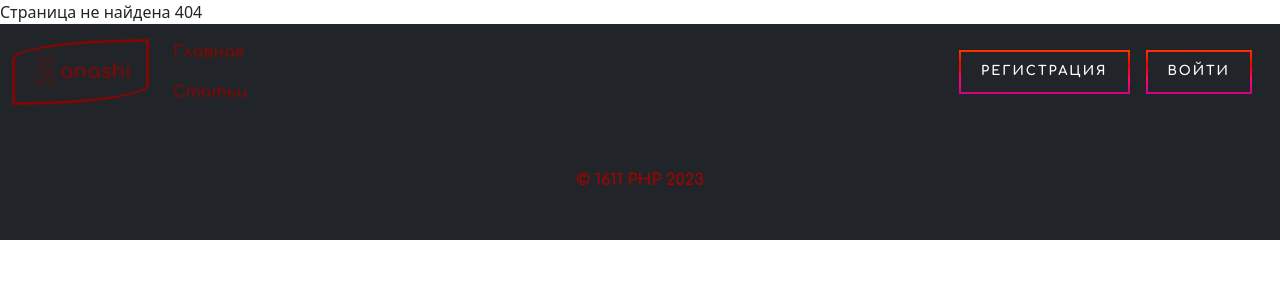
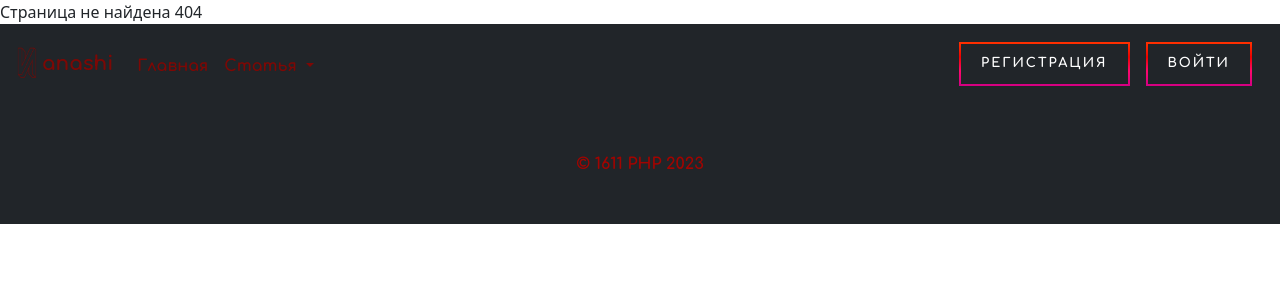
Before and after one commit to Nanassshi/php1611, a PHP site: page /router.php in a window 1280 px wide. Shown: the top 300 px of the page. Run offline with PHP 8.4, Linux system fonts and the light colour scheme; data that the repository does not hold is empty; some libraries are stand-ins or nearby versions.

Commit message:
Изменение оформления

```diff
--- a/index.php
+++ b/index.php
@@ -9,7 +9,7 @@ while (($row = $result->fetch_assoc()) != null){
 $content = '
     <div class="container-fluid bg-abstract py-3">
         <div class="container transparent-bg col-sm-4 col-lg-8 py-5 px-3">
-            <div class="py-3 px-3" style="color: #7d0805">'. $articles. '</div>
+            <div class="py-3 px-3 mx-5" style="color: #7d0805">'. $articles. '</div>
         </div>
     </div>
         ';
--- a/router.php
+++ b/router.php
@@ -30,8 +30,15 @@ else if($path[1] == "article" and $method=="GET"){ // $path = ["", "article"] &
     $content = file_get_contents('article.html');
 }else if($path[1] == "article" and $method=="POST"){ // $path = ["", "article"] & $method = "POST"
     exit(ArticleController::getArticle($path[2]));
+}else if($path[1] == "updateArticle" and $method=="GET"){
+    $content = file_get_contents('updateArticle.html');
+}else if($path[1] == "updateArticle" and $method=="POST"){
+    ArticleController::updateArticle($_POST['id'], $_POST['title'], $_POST['content'], $_POST['author']);
 }else if($path[1] == "deleteArticle"){ // $path = ["", "deleteArticle"]
-    exit(ArticleController::deleteArticle($path[2]));
+    ArticleController::deleteArticle($path[2]); exit;
+}else if($path[1] == "getUsers" and $method == "GET"){
+    UsersController::getUsers();
+    $content = file_get_contents('users.html');
 }else if($path[1] == "getUserData"){ // $path = ["","getUserData"]
     UsersController::getUserData();
 }
--- a/template.php
+++ b/template.php
@@ -7,19 +7,58 @@
         <meta charset="utf-8">
         <meta name="viewport" content="width=device-width, initial-scale=1">
         <title>Nanashi-titled</title>
+        <link rel="icon" type="image/x-icon" href="imgs/icon.ico">
         <script src="https://kit.fontawesome.com/f6fcb7088a.js" crossorigin="anonymous"></script>
         <link rel="preconnect" href="https://fonts.googleapis.com">
         <link rel="preconnect" href="https://fonts.gstatic.com" crossorigin>
         <link href="https://fonts.googleapis.com/css2?family=Comfortaa:wght@700&display=swap" rel="stylesheet">
         <link href="https://cdn.jsdelivr.net/npm/bootstrap@5.2.3/dist/css/bootstrap.min.css" rel="stylesheet" integrity="sha384-rbsA2VBKQhggwzxH7pPCaAqO46MgnOM80zW1RWuH61DGLwZJEdK2Kadq2F9CUG65" crossorigin="anonymous">
         <style>
+            .dropdown-item:hover{
+                background: black;
+                border-radius: 15%;
+                color: #7d0805;
+            }
+
+            .none-hover{
+                color: #7d0805;
+            }
+
+            .none-hover:hover{
+                color: #7d0805;
+            }
+
+            .under-hover{
+                position: relative;
+                text-decoration: none;
+            }
+
+            .under-hover::before {
+                content: '';
+                position: absolute;
+                width: 100%;
+                height: 3px;
+                border-radius: 4px;
+                background-color: #7d0805;
+                bottom: 0;
+                left: 0;
+                transform-origin: left 40%;
+                transform: scaleX(0);
+                transition: transform .5s ease-in-out;
+            }
+
+            .under-hover:hover::before {
+                transform-origin: right 60%;
+                transform: scaleX(1);
+            }
 
             .bg-abstract{
                 background-image: url("https://img1.akspic.ru/attachments/crops/8/3/8/3/6/163838/163838-apelsin-abstraktnoe_iskusstvo-krasochnost-seryj_cvet-krasnyj_cvet-1920x1080.jpg");
                 background-size: cover;
+                background-attachment: fixed;
             }
             .transparent-bg{
-                background: rgba(0, 0, 0, .7);
+                background: rgba(0, 0, 0, .8);
                 border-radius: 15%;
             }
             div[class*="container"] {
@@ -33,7 +72,7 @@
             .form-red{
                 color: #7d0805;
                 background: #322c34;
-                border: #7d0805 2px solid;;
+                border: #7d0805 2px solid;
             }
 
             .animationLoader {
@@ -129,10 +168,10 @@
                 transition: .8s cubic-bezier(.165, .84, .44, 1);
             }
             .sliding-button:hover {
-                background: #7d0805;
+                background: rgba(146, 0, 5, .9);
             }
             .sliding-button:hover:before {
-                bottom: 0%;
+                bottom: 0;
                 top: auto;
                 height: 100%;
             }
@@ -149,10 +188,10 @@
         <!-- Конец анимации загрузки -->
 
         <!-- Начало меню -->
-        <nav class="navbar navbar-expand-lg navbar-dark bg-dark">
+        <nav class="navbar navbar-expand-lg navbar-dark bg-dark py-3">
             <div class="container-fluid">
-                <a class="navbar-brand h-text" href="/hello">
-                    <div style="border: 3px solid #7d0805; border-top-left-radius: 100% 20px; border-bottom-right-radius: 100% 20px; padding: 15px">
+                <a class="navbar-brand h-text none-hover" href="/hello">
+                    <div class="py-1 under-hover">
                         <i class="fa-brands fa-neos fa-xl fa-flip" style="--fa-animation-duration: 5s;"></i>anashi
                     </div>
                 </a>
@@ -160,10 +199,20 @@
                     <span class="navbar-toggler-icon"></span>
                 </button>
                 <div class="collapse navbar-collapse" id="navbarSupportedContent">
-                    <ul class="navbar-nav me-auto mb-2 mb-lg-0">
+                    <ul class="navbar-nav me-auto my-auto mb-lg-0">
                         <li class="nav-item">
                             <a class="nav-link h-text" aria-current="page" href="/hello">Главная</a>
-                            <a class="nav-link h-text" aria-current="page" href="/">Статьи</a>
+                        </li>
+                        <li class="nav-item dropdown">
+                            <a class="nav-link dropdown-toggle h-text" href="#" role="button" data-bs-toggle="dropdown" aria-expanded="false">
+                                Статья
+                            </a>
+                            <ul class="dropdown-menu" style="background: #202529">
+                                <li><a class="dropdown-item h-text" href="/">Статьи</a></li>
+                                <li><a class="dropdown-item h-text" href="/addArticle">Добавить статью</a></li>
+                                <li><hr class="dropdown-divider h-text"></li>
+                                <li><a class="dropdown-item h-text" href="/getUsers">Пользователи</a></li>
+                            </ul>
                         </li>
                     </ul>
                     <a href="/reg" class="btn sliding-button me-3" style="padding: 10px 20px;">Регистрация</a>
```
Also changed, not shown: addArticle.php (+11 -12 lines), users.html (added, +19 -0 lines).
